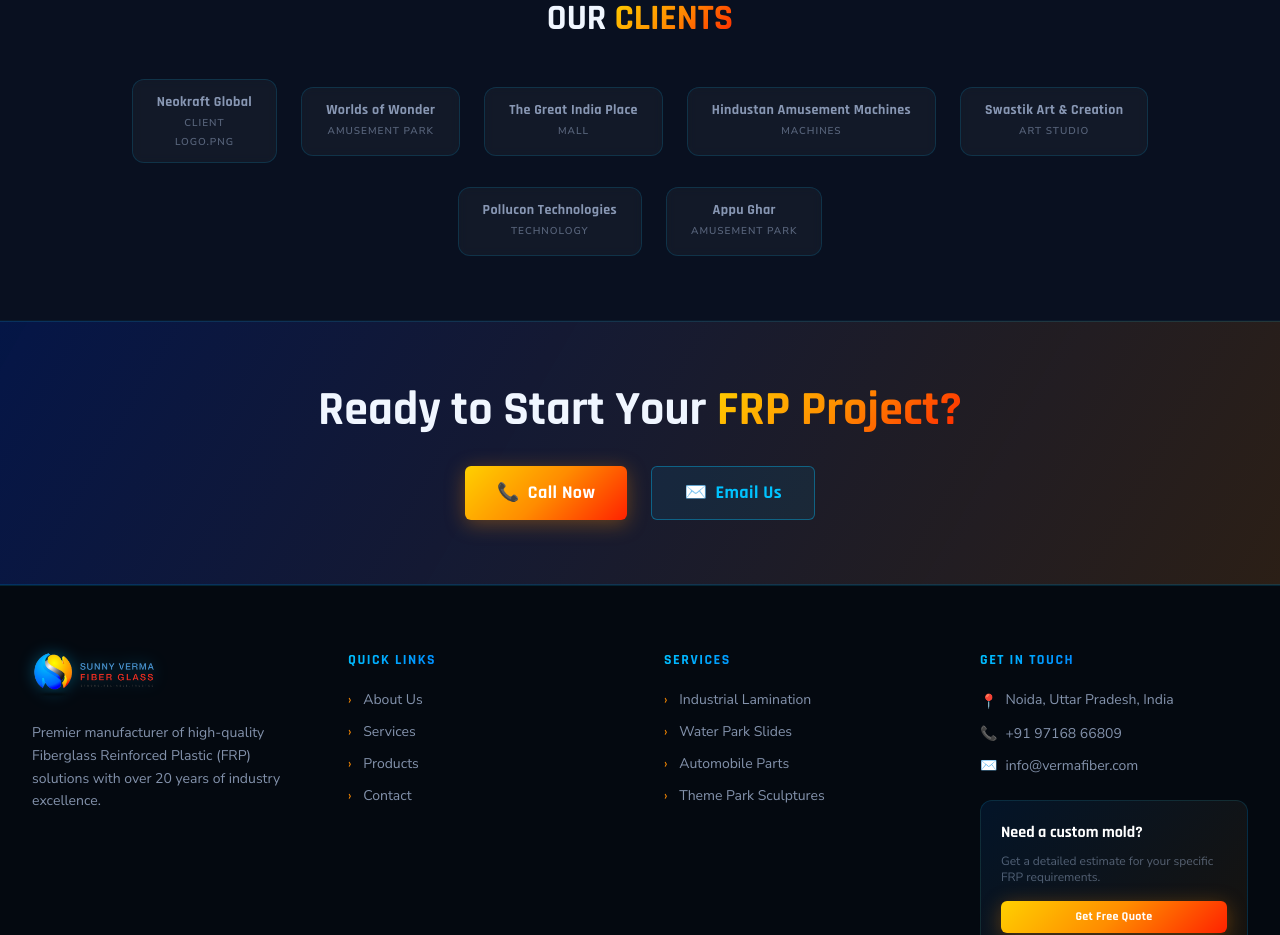
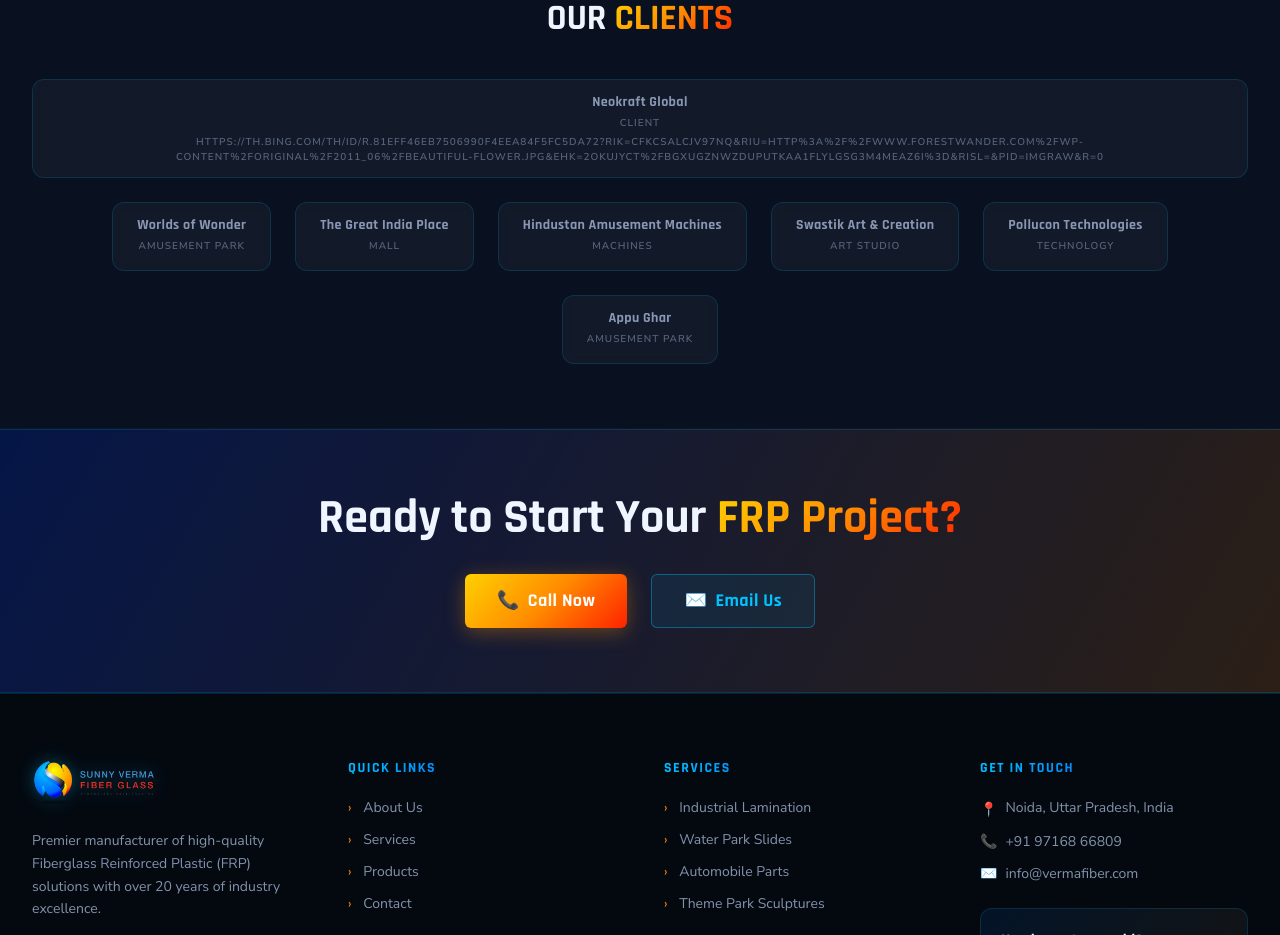
Before and after one commit to project689test/Sunny_Verma_FiberGlass, a React (Vite) app in the folder client/: page / in a window 1280 px wide. Shown: the part 4760-5695 px from the top of the page. Built offline with nearby package versions, Linux system fonts and the light colour scheme.

Commit message:
Update ClientLogos.jsx

```diff
--- a/client/src/components/ClientLogos.jsx
+++ b/client/src/components/ClientLogos.jsx
@@ -2,7 +2,7 @@
 import { fadeInUp, staggerContainer } from '../hooks/useScrollAnimation';
 
 const clients = [
-  { name: "Neokraft Global", sub: "CLIENT", Image:"LOGO.png" },
+  { name: "Neokraft Global", sub: "CLIENT", Image:"https://th.bing.com/th/id/R.81eff46eb7506990f4eea84f5fc5da72?rik=CfkCSALCJV97nQ&riu=http%3a%2f%2fwww.forestwander.com%2fwp-content%2foriginal%2f2011_06%2fbeautiful-flower.jpg&ehk=2OKuJYct%2fBGxUgZNwZdUPUTkaA1fLYlgsG3M4mEAz6I%3d&risl=&pid=ImgRaw&r=0" },
   { name: "Worlds of Wonder", sub: "AMUSEMENT PARK" },
   { name: "The Great India Place", sub: "MALL" },
   { name: "Hindustan Amusement Machines", sub: "MACHINES" },
```
